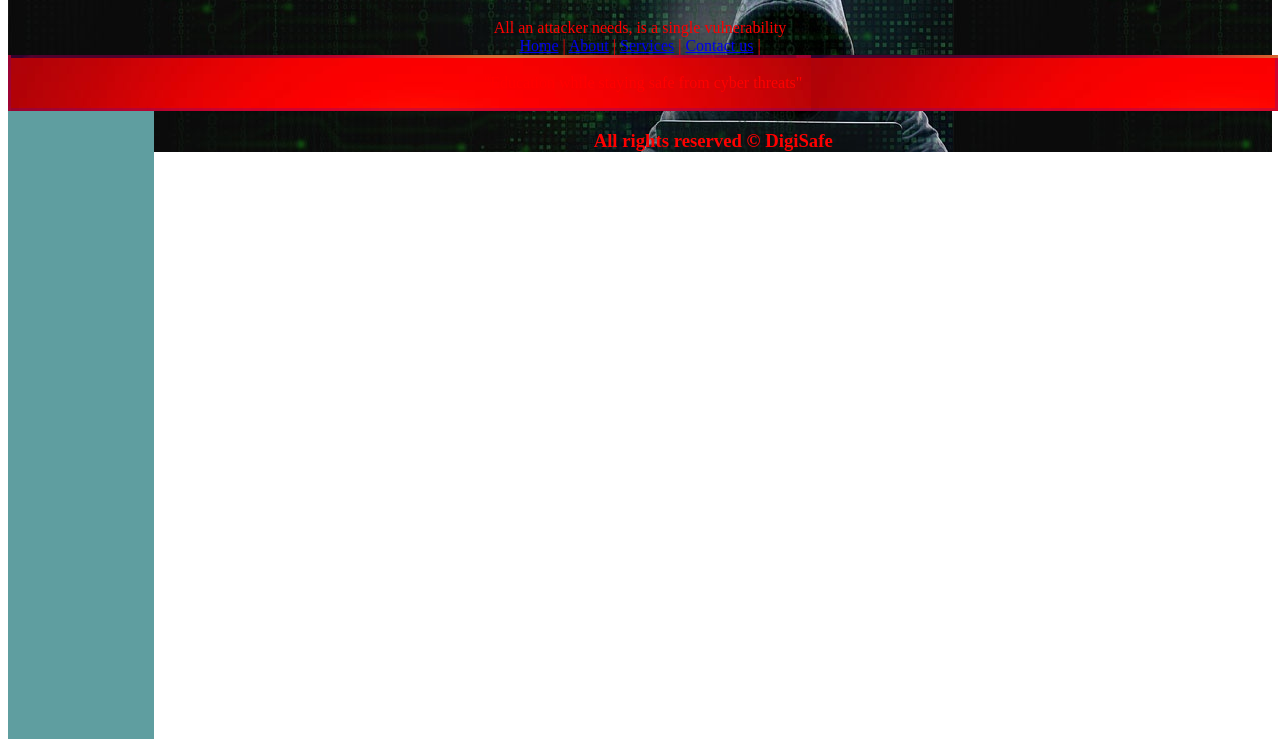
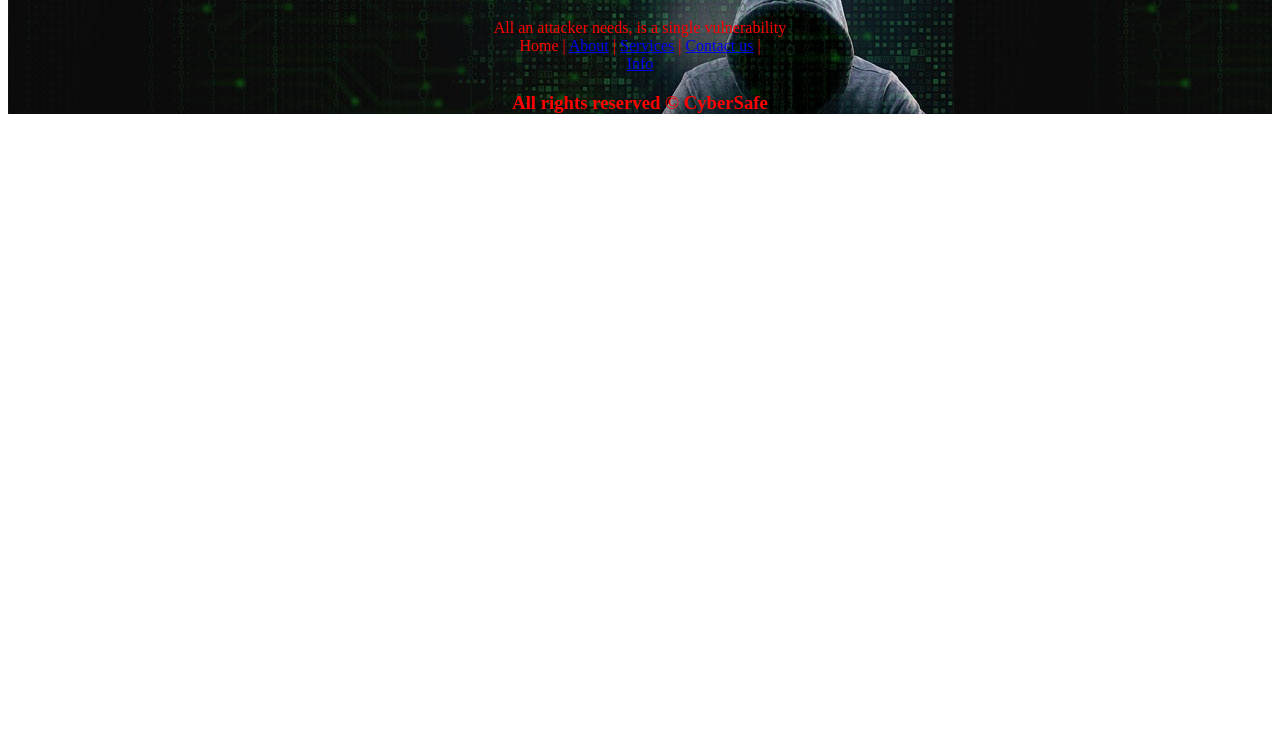
Before and after one commit to ZoumpakisDimitris/Digi-safe, a plain HTML site: page cybersafe.html in a window 1280 px wide. Shown: the part 61-800 px from the top of the page. Drawn offline with Linux system fonts and the light colour scheme.

Commit message:
Navigation bar #1

```diff
--- a/angus.css
+++ b/angus.css
@@ -6,7 +6,9 @@ header {
 	background-image: url("guy.jpg");
 	background-repeat: repeat-x;
 }
-.header {
+body {
+
+	.header {
 	background-color: purple;
 	background-image: url("guy.jpg");
 	background-repeat: repeat-x;
@@ -16,10 +18,12 @@ header {
 .main {
 	position: static;
 	border: 3px solid rgba(47, 7, 224, 0.2);
-	background-image: url("absred.jpg");
+	background-image: url(absred.jpg");
 	background-color: red;
 	text-align: center;
 	width: 100%;
+
+.window {
 
 }
 .columnA {
@@ -27,7 +31,7 @@ header {
 	width: 10%;
 	padding:10px;
 	height: 50cm;
-	background-color: cadetblue;
+	background-color: black;
 	text-allign:center;
 	font-family: sans-serif;
 }
@@ -49,3 +53,6 @@ li {
 	color: green	;
 	font-family: Serif, Arial;
 }
+footer {
+	background-color: rgba(41, 61, 41);
+	}
--- a/cybersafe.html
+++ b/cybersafe.html
@@ -14,23 +14,20 @@
 			<h1 <strong> STAYING SAFE IN THE DIGITAL WORLD </h1
 				<h2 <em>All an attacker needs, is a single vulnerability</h2
 		</div>
+<!--  navigation bar -->
 	<nav>
+		<div class=""
 		<a href="/Home/">Home</a> |
 			<a href="/About/">About</a> |
 				<a href="/Services/">Services</a> |
 					<a href="/Contact/">Contact us</a> |
 			</nav>
-<aside>
-	<div class="main">
-	<p> "Education while staying safe from cyber threats" </p>
-	</div>
+ <a href="About">Info</a>
 
-	<div class="columnA">
-			<p style="background-image: url('absred.jpg');"
-		<h1 passowrds </h1>
-	</div>
 
-</aside>
+
+
+
 
 
 
@@ -61,8 +58,11 @@
 
 
 	<footer>
-		<h3>
-			All rights reserved
-				&copy;	DigiSafe
-			</h3>
-		</footer>
+		<div class="footer">
+			<background-color: black;>
+			<h3>
+				All rights reserved
+			&copy;	CyberSafe
+		</h3>
+		</div>
+	</footer>
```
